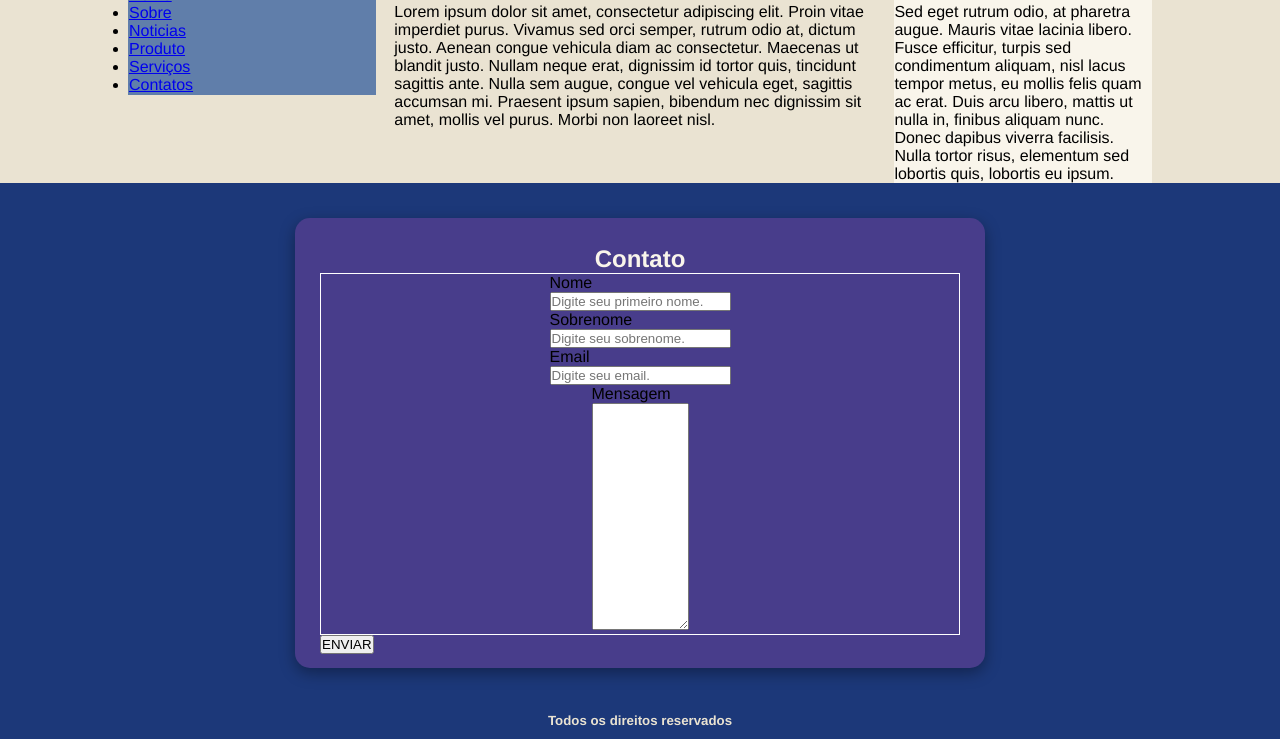
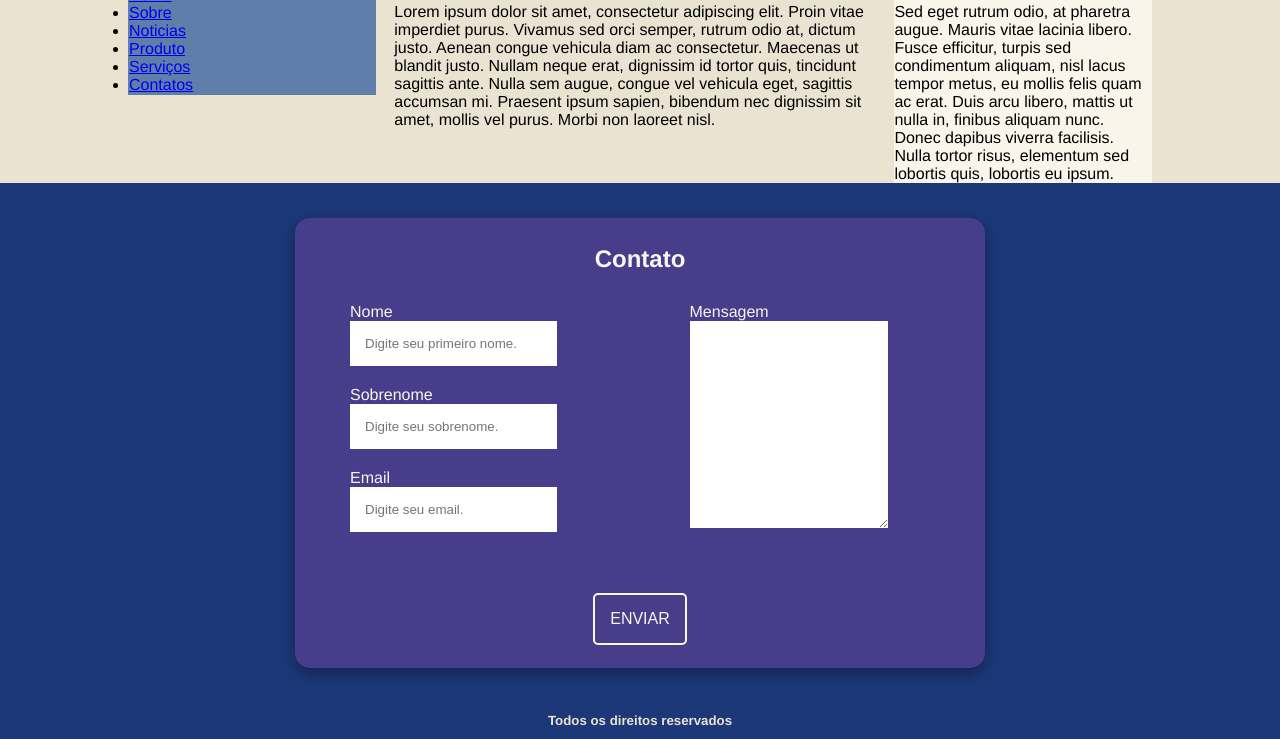
Before and after one commit to Caique-Garcia/Aprendendo-HTML-CSS, a plain HTML site: page Aula Layout/index.html in a window 1280 px wide. Shown: the part 99-838 px from the top of the page. Drawn offline with Linux system fonts and the light colour scheme.

Commit message:
Add files via upload

```diff
--- a/Aula Layout/index.html
+++ b/Aula Layout/index.html
@@ -65,7 +65,7 @@
 
 					<div class="mensagem">
 						<label>Mensagem</label>
-						<textarea name="mensagem" cols="10" rows="15" placeholder="Digite sua mensagem.">
+						<textarea name="mensagem" cols="18" rows="11" placeholder="Digite sua mensagem.">
 						</textarea>
 					</div>
 				</div>
--- a/Aula Layout/style.css
+++ b/Aula Layout/style.css
@@ -10,7 +10,7 @@ body {
 }
 #container {
 
-	min-width: 720px;
+	min-width: 1020px;
 	margin: 0 auto;
 
 }
@@ -101,25 +101,84 @@ form h2 {
 }
 
 .conteudo-contato{
-	/*display: flex;*/
-	justify-items: center;
-	align-items: center;
-	border: 1px solid white;
-
+	display: flex;
+	height: 80%;
+	flex-flow: column wrap;
 }
 
 fieldset {
  border: 0px;
-
+ margin: 30px;
 }
 
 #contato label, input {
 	display: block;
 }
-/*#contao form div{
-	display: flex;
-	flex-direction: row;
-	border: 1px solid red;
+
+#contato label{
+	font-size: 16px;
+	color: #F9F5EB;
+}
+form input {
+	padding: 15px;
+	outline: none;
+	border: 0px;
+	margin-bottom:20px ;
+	transition: all 0.5s;
+
 }
 
-*/
+form input:focus {
+	border-radius: 16px;
+}
+
+form textarea {
+	padding: 10px;
+	outline: none;
+	border: 0;
+	font-size: 15px;
+	margin-bottom: 30px;
+	transition: all 0.5s;
+}
+form .mensagem {
+	margin-left: 30px;
+	margin-top: 30px;
+
+}
+
+form textarea:focus {
+	border-radius: 16px;
+}
+
+form button {
+	padding: 15px;
+	cursor: pointer;
+	font-size: 16px;
+	background: transparent;
+	border: 2px solid #F9F5EB;
+	color: #F9F5EB;
+	transition: all 0.5s;
+	margin: 0 auto;
+	margin-bottom: 10px;
+	border-radius: 5px;
+}
+
+form button:hover {
+	background: #F9F5EB;
+	color: #483D8B;
+}
+
+form .button-contato {
+	text-align: center;
+}
+
+/*Fim da configuração Formulario de contato*/
+/*Configuração area da equipe de contato*/
+ .area-equipe {
+ 	display: flex;
+	justify-content: center;
+	align-items: center;
+	background-color: #1C3879;
+	clear: both;
+	border: 2px solid red;
+ }
```
